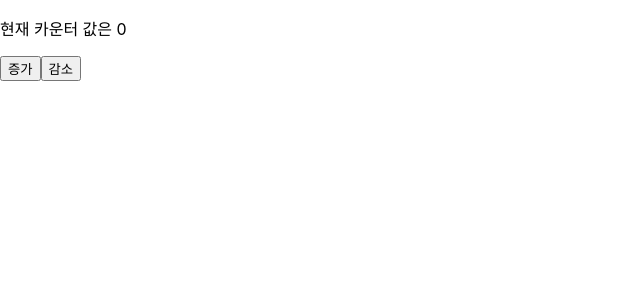
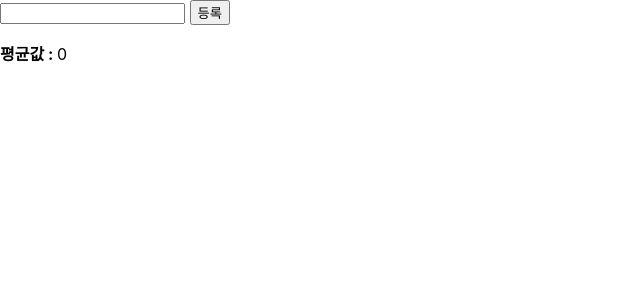
Before and after one commit to pshyun123/react_class, a React (Create React App) app: page / in a window 1280 px wide. Shown: the top 300 px of the page, without its empty margins (0-640 px from the left). Built offline with nearby package versions, Linux system fonts and the light colour scheme.

Commit message:
1027_hook

```diff
--- a/src/App.js
+++ b/src/App.js
@@ -17,9 +17,10 @@ import{Fragment} from "react";
 // import UserListMap2 from"./UserListMap2";
 // import ToDoList from"./ToDoList";
 // import Counter from"./Hooks1";
-import Counter2 from "./Hooks3";
+// import Counter2 from "./Hooks3";
 // import NameCard from"./Hooks_ex";
 // import MemberInfo from ".MemberInfo";
+import Average from "./Hooks4";
 
 function App(){
   return (
@@ -53,7 +54,8 @@ function App(){
      {/* <Counter /> */}
      {/* <NameCard /> */}
      {/* <MemberInfo /> */}
-     <Counter2 />
+     {/* <Counter2 /> */}
+     <Average />
     </>
 
   );
--- /dev/null
+++ b/src/Hooks4.jsx
@@ -0,0 +1,51 @@
+// useMemo:컴포넌트의 성능을 최적화하기 위해 사용,이전에 계산한 값을 재사용
+import{useState,useMemo,useCallback,useRef} from 'react';
+
+const getAverage= numbers => {
+    if(numbers.length === 0) return 0; // 방어코드, 불필요하게 호출되는 걸 막음
+    console.log("평균값 계산");
+    // 두개의 입력값을 입력받아 하나의 결과값으로 만들고 다음 요소 연산
+    const sum = numbers.reduce((a,b)=> a+b);
+
+    return sum / numbers.length;
+
+
+}
+// 불필요한 렌더링을 계속하고 있음(평균값 계산.)
+const Average = () => {
+    const [list, setList] = useState([]);// 새로운 객체 생성 시 주소 바뀜->그때마다 렌더링 발생
+    const [number, setNumber] =useState('');
+    const inputEl = useRef(null);
+    const onChange = (e) => {
+        setNumber(e.target.value);
+    };
+    const onInsert = useCallback(() => {
+        console.log("리스트에 값을 추가");
+        if (isNaN(parseInt(number))) return 0; // NaN뜨는걸 방지
+        const nextList = list.concat(parseInt(number)); //concat을 넣어야지만 주소 바뀜/number로 문자형에서 정수로 바꿔줌
+        setList(nextList);
+        setNumber("");
+        inputEl.current.focus();
+    }, [number,list]);
+
+// avg값이 초기화되면 이전 값 초기화 됨 / 메모라이징 해줘야함 갱신된 값
+    const avg = useMemo(() => getAverage(list), [list]);//최초렌더링때만 실행되는데 이때 []이렇게 빈배열이면 계산이 안되므로 안에 값을 넣어줌
+    return (
+        <>
+            <input type='text' value={number} onChange={onChange} ref={inputEl} /> {/* 주소만 넘겨주고 onChange 발생. 즉시실행 x */}
+            <button onClick={onInsert}>등록</button>
+            <ul>
+                {/* 인덱스는 내부값이 아니기 때문에 index를 키로 사용하기 위해 map 사용*/}
+                {list.map((value, index) => (<li key={index}>{value}</li>))}
+            </ul>
+            <div>
+                {/* 만나면 즉시 실행 */}
+                {/* <b>평균값 : </b> {getAverage(list)} */}
+                <b>평균값 : </b> {avg}
+            </div>
+
+        </>
+    )
+}
+
+export default Average;
--- a/src/WelcomeProps.jsx
+++ b/src/WelcomeProps.jsx
@@ -1,4 +1,4 @@
-//()d안이 객체임.
+//()안이 객체임.
 // 방법1.
 const WelcomeProps = (props) => {
     return (
```
